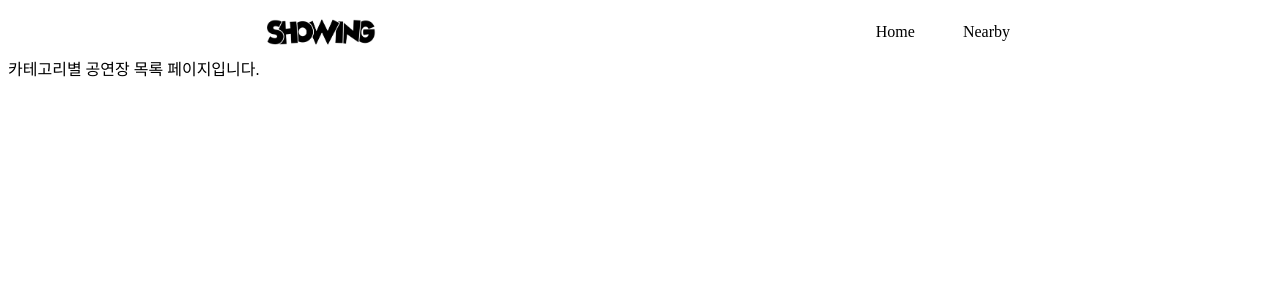
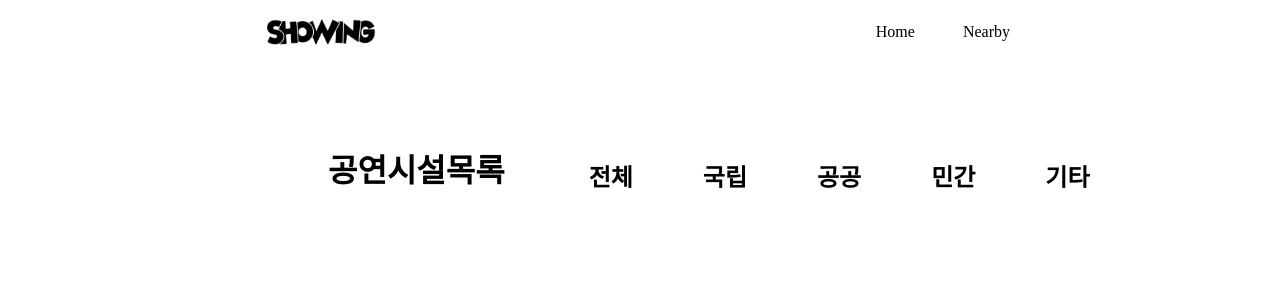
Before and after one commit to oneieo/Toy_project, a React (Vite) app: page /venue-list in a window 1280 px wide. Shown: the top 300 px of the page. Built offline with nearby package versions, Linux system fonts and the light colour scheme; a web font is replaced by a local one.

Commit message:
style: venuelist(-ing)

```diff
--- /dev/null
+++ b/src/components/ConcertHallList.jsx
@@ -0,0 +1,19 @@
+const category = ["전체", "국립", "공공", "민간", "기타"];
+
+const ConcertHallList = () => {
+  // 클릭한 카테고리만 컬러 진하게
+  return (
+    <>
+      <div className="flex ml-80 mt-[68px] items-end">
+        <h1 className=" mr-[84px]">공연시설목록</h1>
+        <div className="flex gap-[70px]">
+          {category.map((item) => {
+            return <h2 key={item}>{item}</h2>;
+          })}
+        </div>
+      </div>
+    </>
+  );
+};
+
+export default ConcertHallList;
--- a/src/components/Layout/Footer.jsx
+++ b/src/components/Layout/Footer.jsx
@@ -1,6 +1,6 @@
 const Footer = () => {
   return (
-    <div className="w-full h-32 bg-slate-200 relative translate-y-0 flex flex-col ">
+    <div className="w-full h-32 mt-20 bg-slate-200 relative translate-y-0 flex flex-col ">
       <div className="ml-64 mt-7">
         <img src="/public/showing.png" className="w-28" />
         <p>
--- a/src/components/Main.jsx
+++ b/src/components/Main.jsx
@@ -56,11 +56,7 @@ const Main = () => {
             다양한 장르의 공연들
           </p>
         </div>
-        <div className="flex ml-80 gap-[30px]">
-          <img
-            src=""
-            className="w-[400px] h-[500px] bg-slate-300 border-none rounded-[20px]"
-          />
+        <div className="flex ml-72 gap-[30px]">
           <img
             src=""
             className="w-[400px] h-[500px] bg-slate-300 border-none rounded-[20px]"
--- a/src/pages/VenueList.jsx
+++ b/src/pages/VenueList.jsx
@@ -1,5 +1,11 @@
+import ConcertHallList from "../components/ConcertHallList";
+
 const VenueList = () => {
-  return <div>카테고리별 공연장 목록 페이지입니다.</div>;
+  return (
+    <>
+      <ConcertHallList />
+    </>
+  );
 };
 
 export default VenueList;
```
